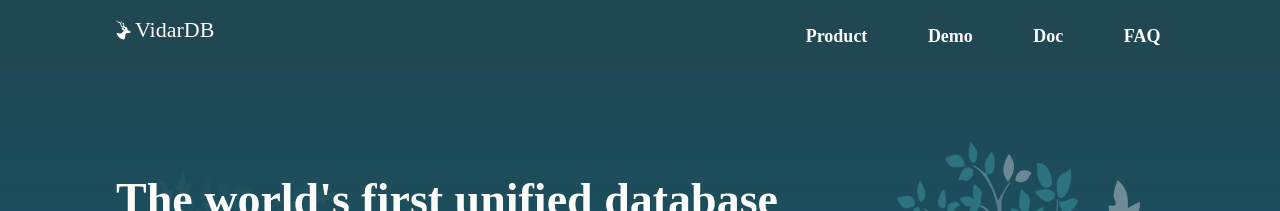
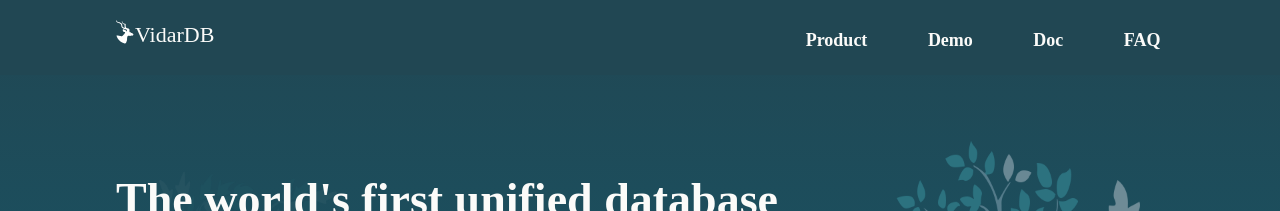
Before and after one commit to vidardb/vidardb.github.io, a Jekyll site: the page built from index.html, in a window 1280 px wide. Shown: the top 211 px of the page. Built offline with Jekyll 4.4.1, drawn with Linux system fonts in a browser that asks for light colours; the list of posts is cut into pages by our own code.

Commit message:
fix: fix nav bar size.

```diff
--- a/_sass/base/_navigation.scss
+++ b/_sass/base/_navigation.scss
@@ -20,7 +20,7 @@
         @include font-size-rem(22);
         font-weight: 500;
         text-indent: 19px;
-        line-height: rem(20);
+        line-height: rem(30);
         width: 27.5%;
         max-height: 1.1em;
         background-image: url('/assets/images/vidardb-head-white.svg');
@@ -42,7 +42,7 @@
         @include font-size-rem(18);
         display: inline-block;
         font-family: $sans-serif-semi-bold;
-        line-height: rem(20);
+        line-height: rem(28);
         // text-transform: lowercase;
         font-weight: 600;
     }
```
